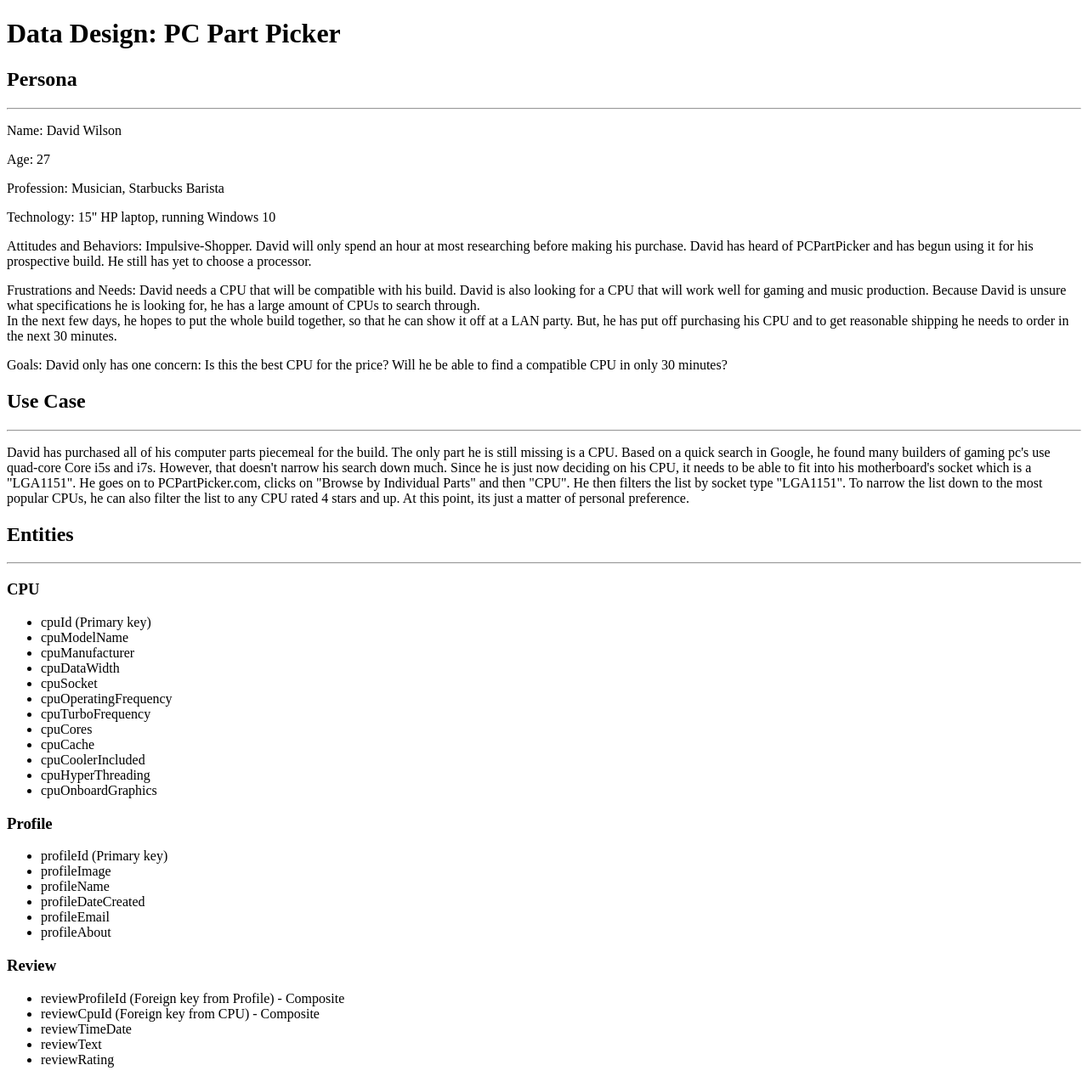
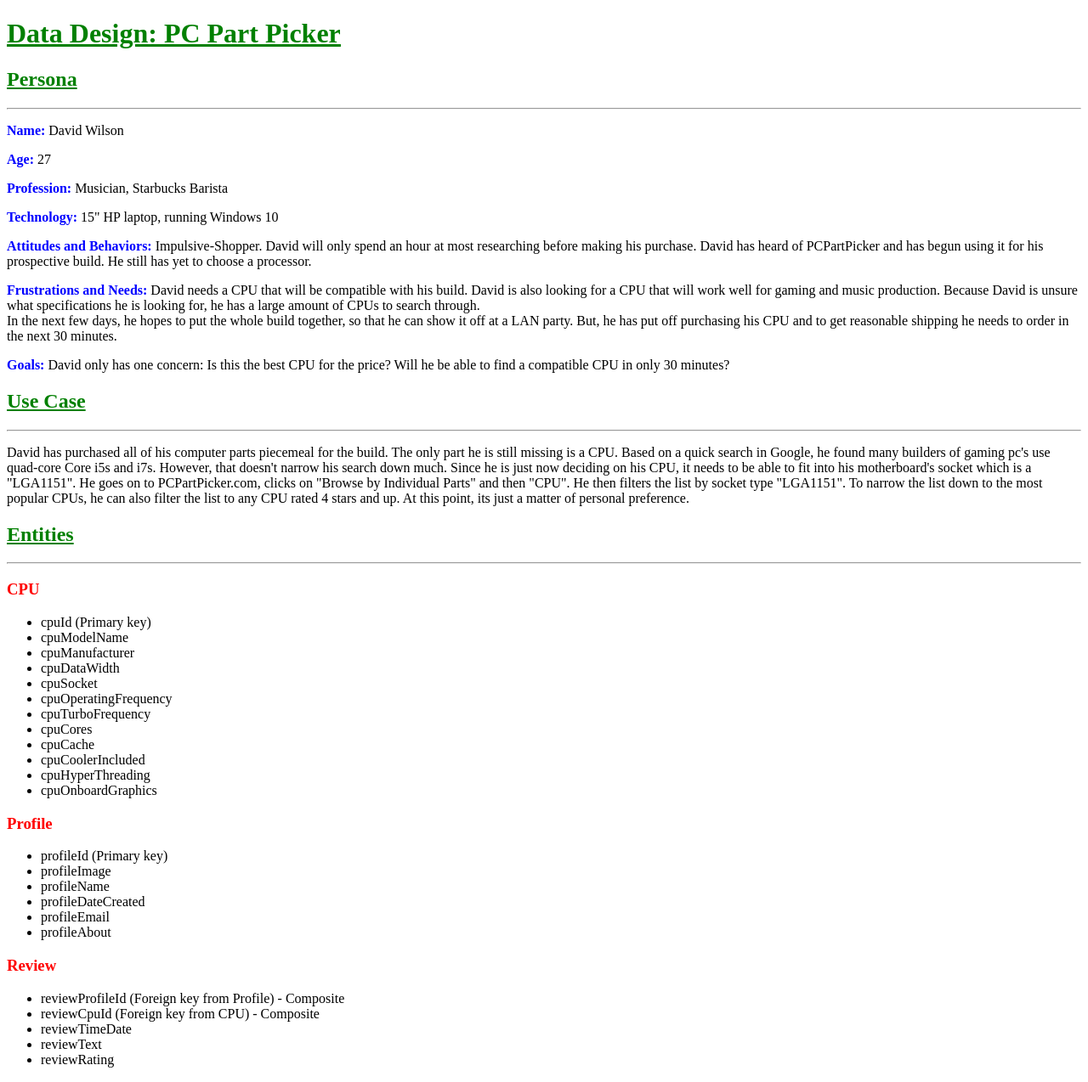
Before and after one commit to gbloom3/data-design-pcpartpicker, a PHP site: page / in a window 1280 px wide. Shown: the top 1274 px of the page at 85% size. Run offline with PHP 8.4, Linux system fonts and the light colour scheme.

Commit message:
Added strong to persona and added style rules.

```diff
--- a/public_html/css/stylesheet.css
+++ b/public_html/css/stylesheet.css
@@ -1,4 +1,11 @@
-header h1 h2 h3 h4{
+header, h1, h2{
 	color: green;
 	text-decoration: underline;
 }
+h3{
+	color: red;
+}
+strong{
+	color: blue;
+	font-weight: bolder;
+}
--- a/public_html/index.php
+++ b/public_html/index.php
@@ -16,20 +16,20 @@
 		<section>
 			<h2>Persona</h2>
 			<hr/>
-			<p>Name: David Wilson</p>
-			<p>Age: 27</p>
-			<p>Profession: Musician, Starbucks Barista</p>
-			<p>Technology: 15" HP laptop, running Windows 10</p>
+			<p><strong>Name:</strong> David Wilson</p>
+			<p><strong>Age:</strong> 27</p>
+			<p><strong>Profession:</strong> Musician, Starbucks Barista</p>
+			<p><strong>Technology:</strong> 15" HP laptop, running Windows 10</p>
 			<p>
-				Attitudes and Behaviors: Impulsive-Shopper. David will only spend an hour at most researching before making his purchase. David has heard of PCPartPicker and has begun using it for his prospective build. He still has yet to choose a processor.
+				<strong>Attitudes and Behaviors:</strong> Impulsive-Shopper. David will only spend an hour at most researching before making his purchase. David has heard of PCPartPicker and has begun using it for his prospective build. He still has yet to choose a processor.
 			</p>
 
 			<p>
-				Frustrations and Needs: David needs a CPU that will be compatible with his build. David is also looking for a CPU that will work well for gaming and music production. Because David is unsure what specifications he is looking for, he has a large amount of CPUs to search through.<br/>
+				<strong>Frustrations and Needs:</strong> David needs a CPU that will be compatible with his build. David is also looking for a CPU that will work well for gaming and music production. Because David is unsure what specifications he is looking for, he has a large amount of CPUs to search through.<br/>
 				In the next few days, he hopes to put the whole build together, so that he can show it off at a LAN party. But, he has put off purchasing his CPU and to get reasonable shipping he needs to order in the next 30 minutes.
 			</p>
 			<p>
-				Goals: David only has one concern: Is this the best CPU for the price? Will he be able to find a compatible CPU in only 30 minutes?
+				<strong>Goals:</strong> David only has one concern: Is this the best CPU for the price? Will he be able to find a compatible CPU in only 30 minutes?
 			</p>
 		</section>
 
```
